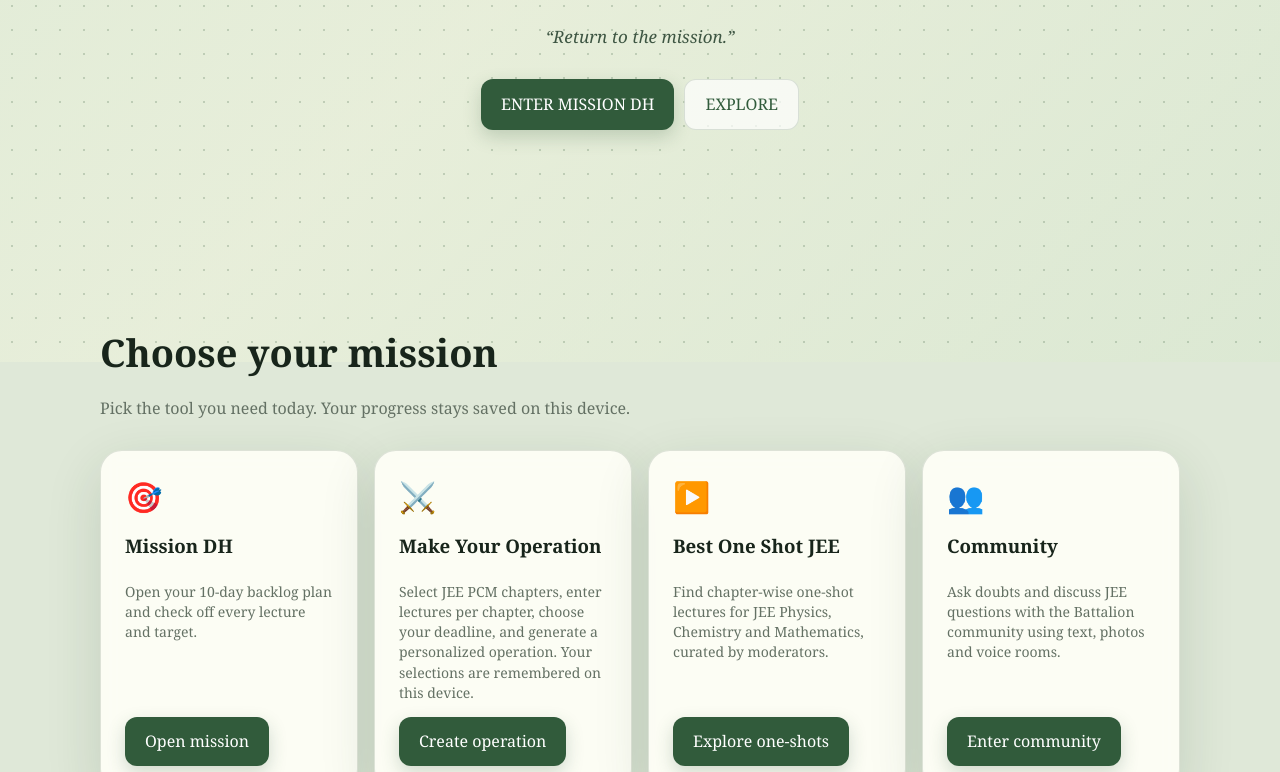
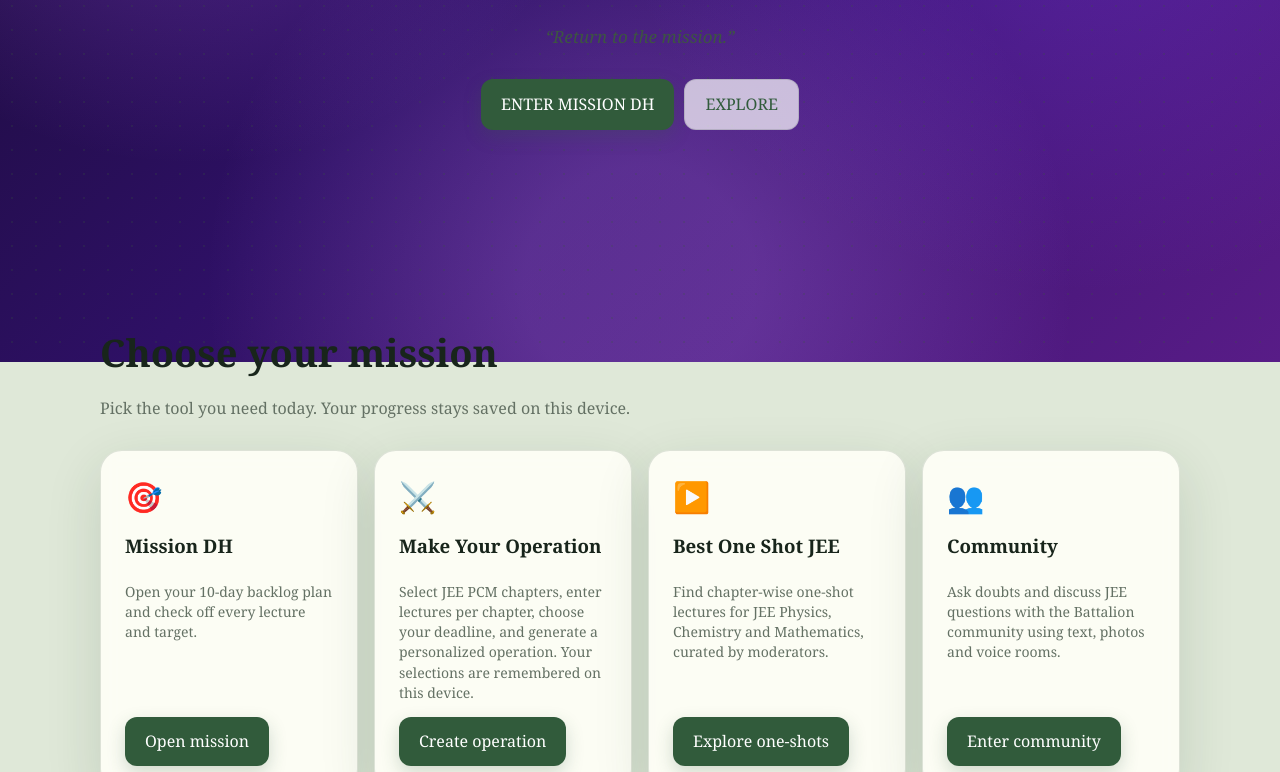
Before and after one commit to enzopdf/battalion-dh, a website: page public/index.html in a window 1280 px wide. Shown: the part 438-1210 px from the top of the page. Drawn offline with Linux system fonts and the light colour scheme.

Commit message:
Update index.html

```diff
--- a/public/index.html
+++ b/public/index.html
@@ -19,10 +19,10 @@
 .page:before{
   content:"";position:fixed;inset:0;z-index:-2;
   background:
-  linear-gradient(rgba(226,237,217,.72),rgba(226,237,217,.72)),
-  radial-gradient(circle at 15% 20%,#78976f 0 7%,transparent 8%),
-  radial-gradient(circle at 85% 30%,#62865d 0 9%,transparent 10%),
-  linear-gradient(135deg,#d9e6d0,#f5f1dc 45%,#cbdcc4);
+  radial-gradient(circle at 15% 20%, rgba(168,85,247,.35) 0 8%, transparent 35%),
+  radial-gradient(circle at 85% 30%, rgba(124,58,237,.30) 0 10%, transparent 40%),
+  radial-gradient(circle at 50% 90%, rgba(192,132,252,.25) 0 12%, transparent 45%),
+  linear-gradient(135deg,#160b2e,#2e1065 45%,#581c87);
 }
 .page:after{content:"";position:fixed;inset:0;z-index:-1;opacity:.22;background-image:radial-gradient(#355c3b 1px,transparent 1px);background-size:24px 24px}
 .container{max-width:1120px;margin:auto;padding:0 20px}
```
